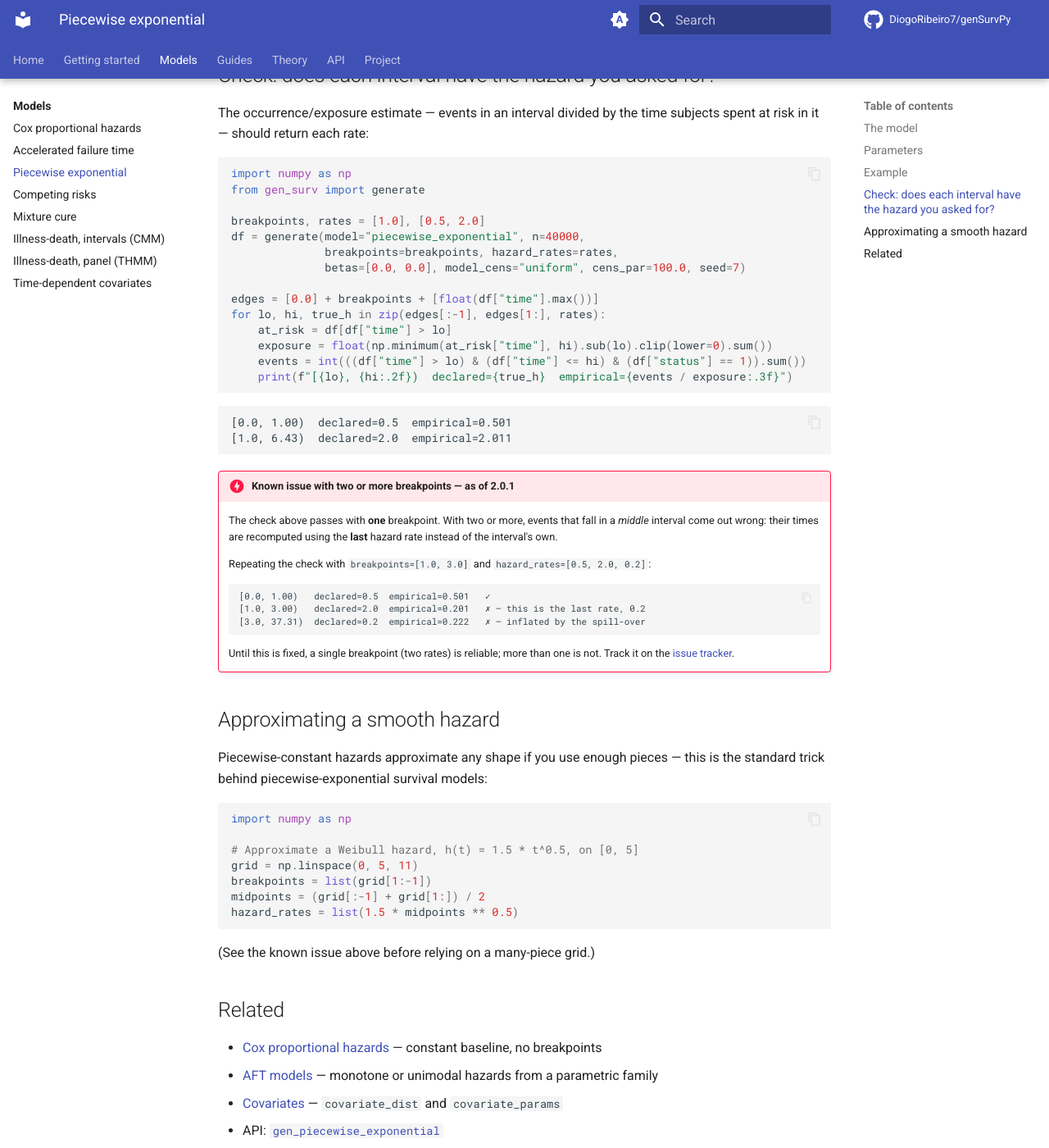
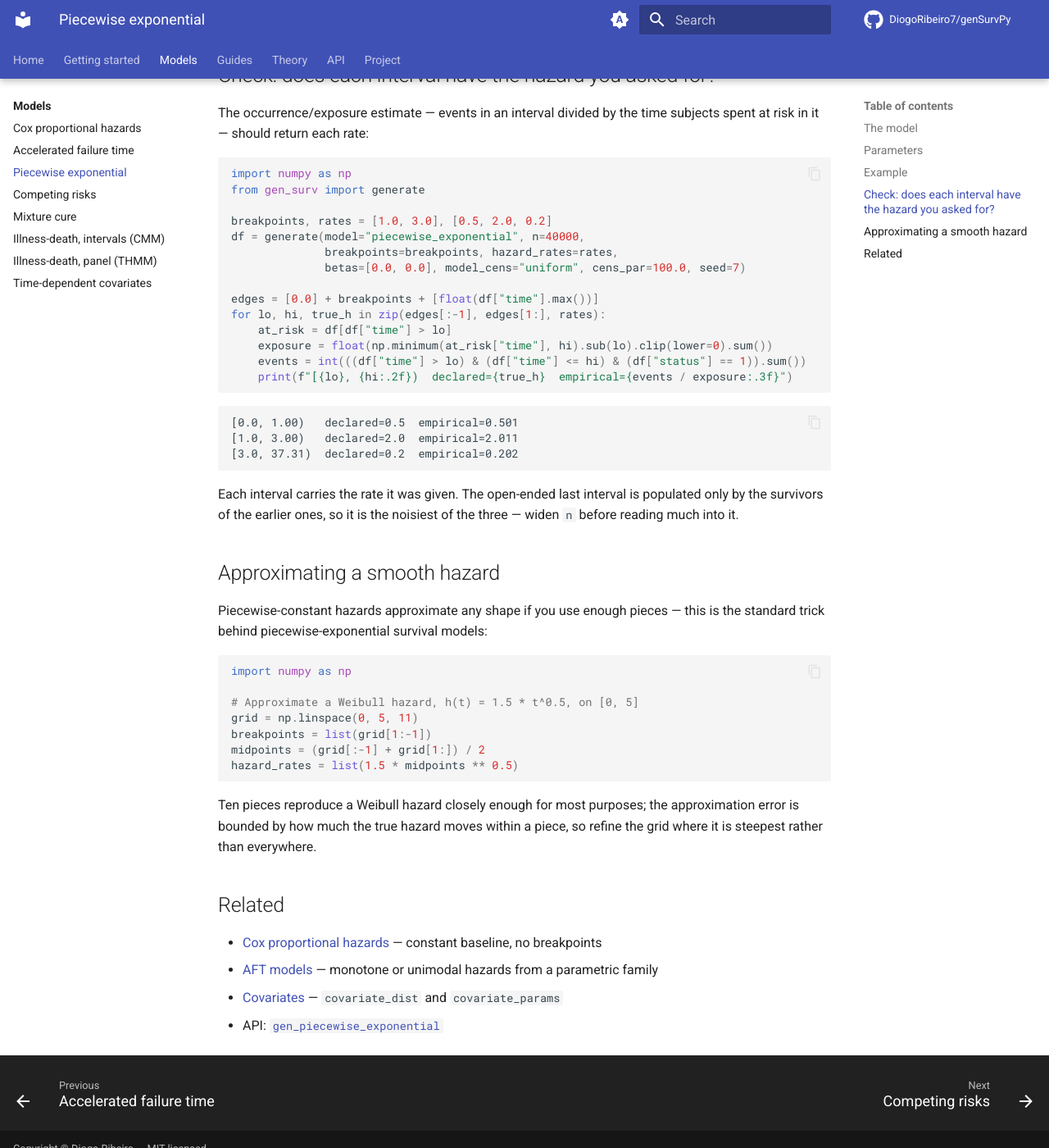
Before and after one commit to DiogoRibeiro7/genSurvPy, an MkDocs documentation site: the page built from docs/models/piecewise-exponential.md, in a window 1280 px wide and 1400 px high, scrolled down 1863 px. Shown: the whole window at 82% size. Built offline with MkDocs 1.6.1 and Material for MkDocs 9.7.7, drawn with Linux system fonts in a browser that asks for light colours; comment, search, counter and statistics services are not loaded.

Commit message:
docs: rewrite the README and drop the piecewise known-issue notice
The README opened with a bullet list of features and never showed what a
generated frame looks like. It now leads with the point of the package -- data
whose parameters you chose, so an estimator can be checked against them --
followed by real output and a Cox fit recovering the beta that produced it.

The model table now carries the `model=` strings you actually type rather than
prose names, since that is what a reader needs to start. Adds sections on the
output-shape differences between families, reproducibility and version pinning,
and a documentation map. Development instructions move below usage and cover
the docs toolchain.

The piecewise page loses its known-issue admonition, the middle-interval bug
having been fixed, and its verification now uses a two-breakpoint specification
that would have failed before: 0.501, 2.011 and 0.202 against declared 0.5,
2.0 and 0.2.

````diff
--- a/docs/models/piecewise-exponential.md
+++ b/docs/models/piecewise-exponential.md
@@ -93,28 +93,14 @@ for lo, hi, true_h in zip(edges[:-1], edges[1:], rates):
 ```
 
 ```text
-[0.0, 1.00)  declared=0.5  empirical=0.501
-[1.0, 6.43)  declared=2.0  empirical=2.011
+[0.0, 1.00)   declared=0.5  empirical=0.501
+[1.0, 3.00)   declared=2.0  empirical=2.011
+[3.0, 37.31)  declared=0.2  empirical=0.202
 ```
 
-!!! danger "Known issue with two or more breakpoints — as of 2.0.1"
-
-    The check above passes with **one** breakpoint. With two or more, events
-    that fall in a *middle* interval come out wrong: their times are
-    recomputed using the **last** hazard rate instead of the interval's own.
-
-    Repeating the check with `breakpoints=[1.0, 3.0]` and
-    `hazard_rates=[0.5, 2.0, 0.2]`:
-
-    ```text
-    [0.0, 1.00)   declared=0.5  empirical=0.501   ✓
-    [1.0, 3.00)   declared=2.0  empirical=0.201   ✗ — this is the last rate, 0.2
-    [3.0, 37.31)  declared=0.2  empirical=0.222   ✗ — inflated by the spill-over
-    ```
-
-    Until this is fixed, a single breakpoint (two rates) is reliable; more than
-    one is not. Track it on the
-    [issue tracker](https://github.com/DiogoRibeiro7/genSurvPy/issues).
+Each interval carries the rate it was given. The open-ended last interval is
+populated only by the survivors of the earlier ones, so it is the noisiest of
+the three — widen `n` before reading much into it.
 
 ## Approximating a smooth hazard
 
@@ -131,7 +117,9 @@ midpoints = (grid[:-1] + grid[1:]) / 2
 hazard_rates = list(1.5 * midpoints ** 0.5)
 ```
 
-(See the known issue above before relying on a many-piece grid.)
+Ten pieces reproduce a Weibull hazard closely enough for most purposes; the
+approximation error is bounded by how much the true hazard moves within a
+piece, so refine the grid where it is steepest rather than everywhere.
 
 ## Related
 
````
Also changed, not shown: other parts of docs/models/piecewise-exponential.md (+1 -1 lines), README.md (+189 -130 lines).
